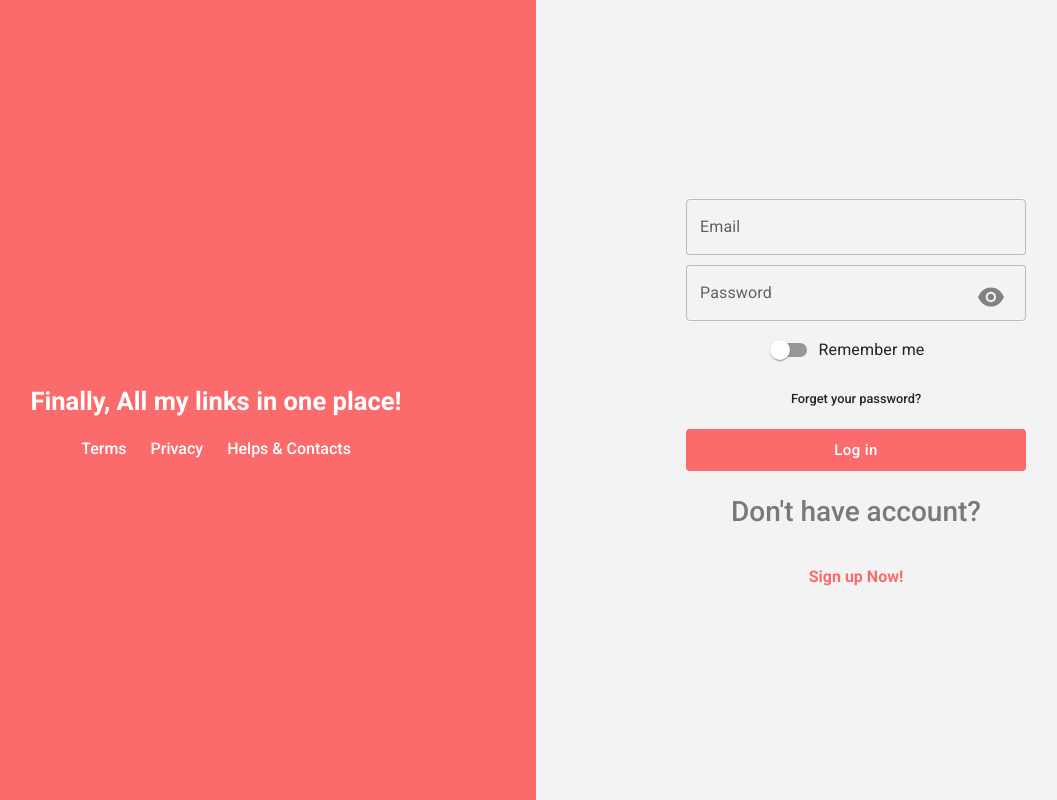
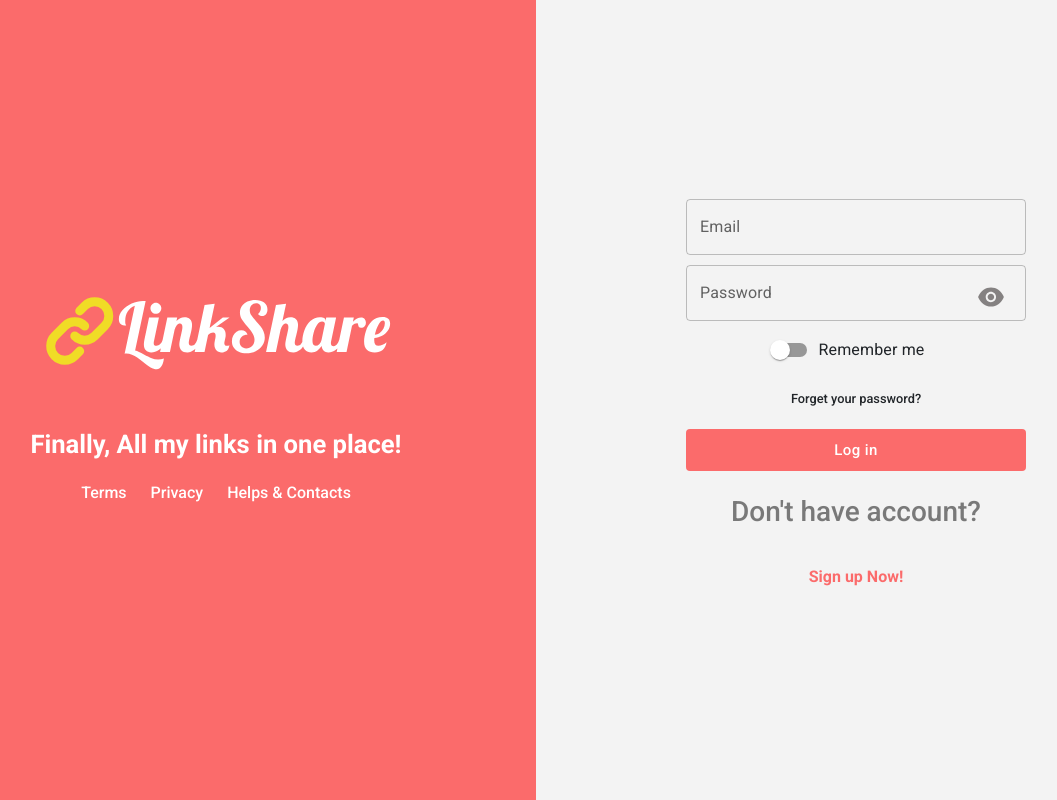
Before and after one commit to ArthurMaciel95/link-share-react, a React (Create React App) app: page / in a window 1280 px wide. Shown: the whole page, without its empty margins (104-1161 px from the left). Built offline with nearby package versions, Linux system fonts and the light colour scheme.

Commit message:
:bug: adicionando image logo novamente

```diff
--- a/public/index.html
+++ b/public/index.html
@@ -32,10 +32,6 @@
         <meta name="twitter:title" content="All my links and one place."/>
         <meta name="twitter:description" content="Link-Share is a platform where you unify all your profile in one place, Sharing all the links to your followers."/>
 
-
-
-
-
         <link
             href="https://fonts.googleapis.com/css2?family=Roboto:wght@400;500;700&display=swap"
             rel="stylesheet"
--- a/src/pages/Login/index.jsx
+++ b/src/pages/Login/index.jsx
@@ -92,7 +92,7 @@ const LoginPage = () => {
             {loading && <Loading />}
             <Section className="links">
                 <div className="max-width hero-area">
-
+                    <img src={shareLinkLogo} alt="logo share link" />
                     <h3>Finally, All my links in one place!</h3>
                 </div>
                 <div className="d-flex fs-6 links-terms">
```
